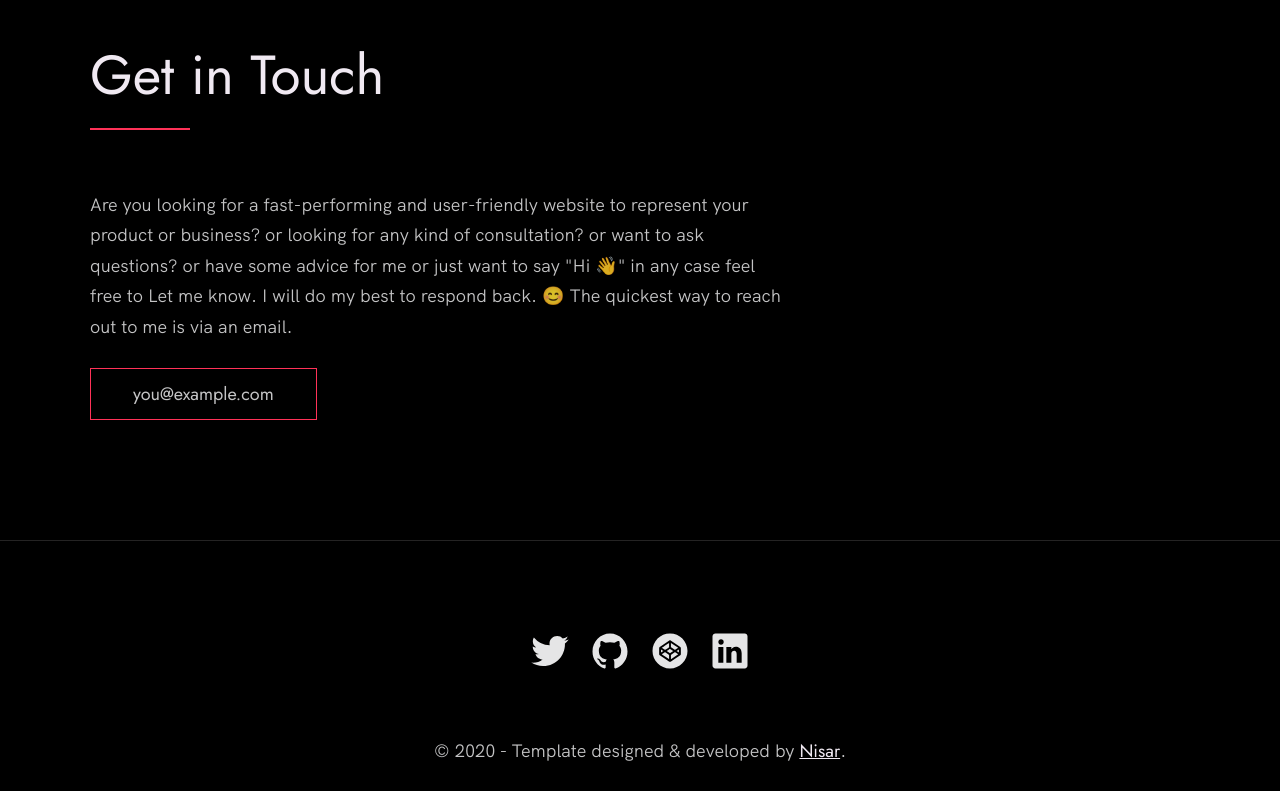
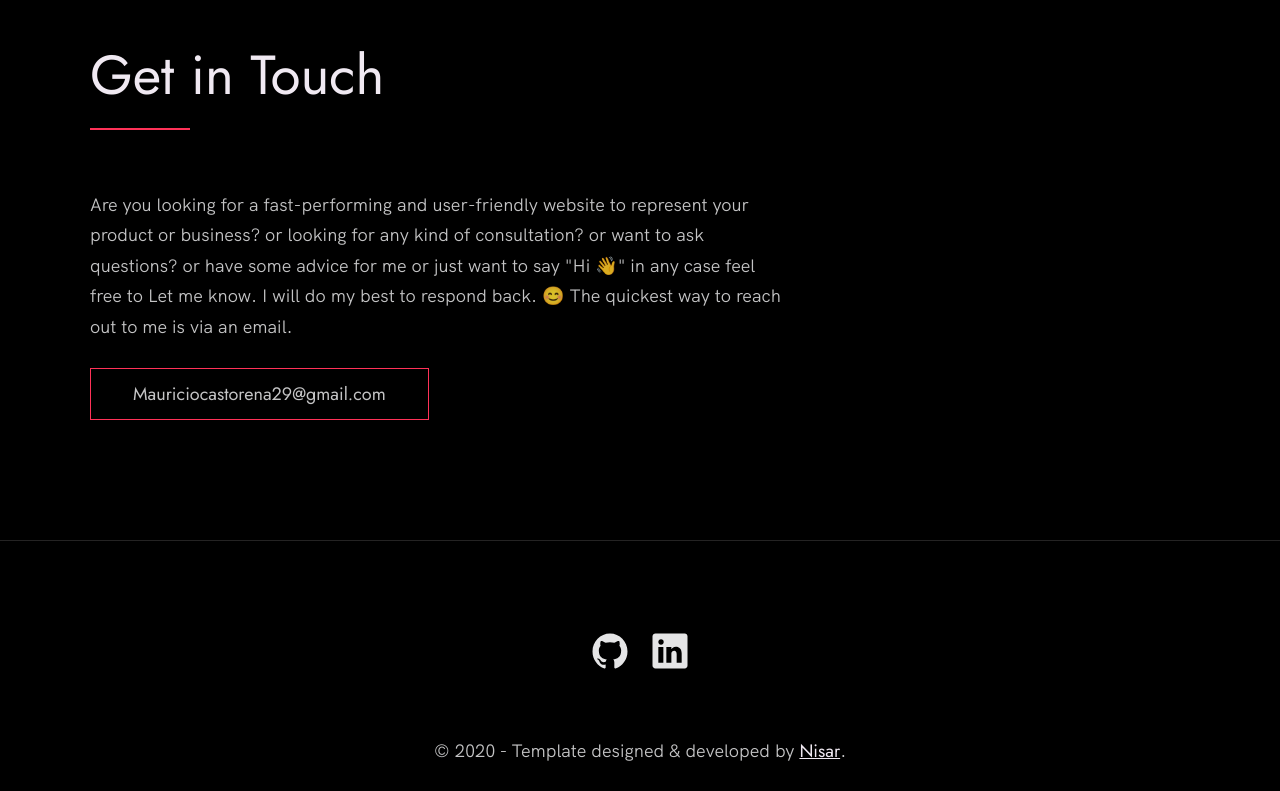
Before and after one commit to Mcastorena93/github-portfolio, a plain HTML site: page portfolio-template-master/portfolio-template-master/index.html in a window 1280 px wide. Shown: the part 3729-4520 px from the top of the page. Drawn offline with Linux system fonts and the light colour scheme.

Commit message:
update social media links, icon

```diff
--- a/portfolio-template-master/portfolio-template-master/index.html
+++ b/portfolio-template-master/portfolio-template-master/index.html
@@ -203,7 +203,7 @@
           me is via an email.
         </p>
         <!-- Replace the email with yours -->
-        <a href="mailto:you@example.com" class="btn">you@example.com</a>
+        <a href="mauriciocastorena29@gmail.com" class="btn">Mauriciocastorena29@gmail.com</a>
       </div>
     </div>
   </section>
@@ -215,22 +215,12 @@
       <!-- Update the links to point to your accounts -->
       <ul class="footer__social-links">
         <li class="footer__social-link-item">
-          <a href="https://twitter.com/nisarhassan12/" title="Link to Twitter Profile">
-            <img src="./images/twitter.svg" class="footer__social-image" alt="Twitter">
-          </a>
-        </li>
-        <li class="footer__social-link-item">
-          <a href="https://github.com/nisarhassan12/" title="Link to Github Profile">
+          <a href="https://github.com/Mcastorena93" title="Link to Github Profile">
             <img src="./images/github.svg" class="footer__social-image" alt="Github">
           </a>
         </li>
         <li class="footer__social-link-item">
-          <a href="https://codepen.io/nisar_hassan" title="Link to Codepen Profile">
-            <img src="./images/codepen.svg" class="footer__social-image" alt="Codepen">
-          </a>
-        </li>
-        <li class="footer__social-link-item">
-          <a href=https://www.linkedin.com/in/nisar-hassan-naqvi-413466199/">
+          <a href=https://www.linkedin.com/in/mauricio-castorena-6a2446274">
             <img src="./images/linkedin.svg" title="Link to Linkedin Profile" class="footer__social-image" alt="Linkedin">
           </a>
         </li>
```
Also changed, not shown: portfolio-template-master/portfolio-template-master/images/favicon.png.
